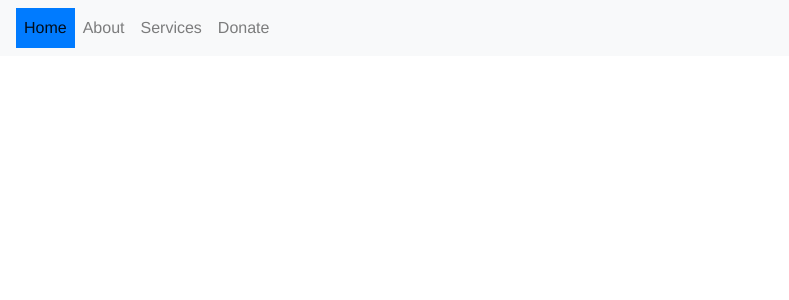
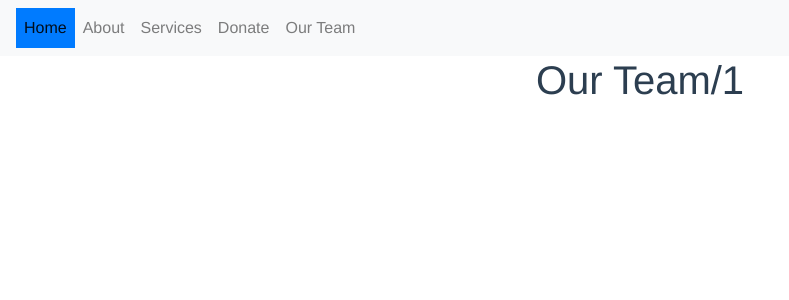
Before and after one commit to ZachyDev/Build-Web-Apps-with-Vue-JS-Firebase, a Vue app in the folder codershub/: page /team/1 in a window 1280 px wide. Shown: the top 300 px of the page, without its empty margins (0-789 px from the left). Built offline with nearby package versions, Linux system fonts and the light colour scheme.

Commit message:
worked on router parameters: how to use the $route object to dynamically render appropriate info✅✅

```diff
--- a/codershub/src/components/Navbar.vue
+++ b/codershub/src/components/Navbar.vue
@@ -16,6 +16,9 @@
       </li>
       <li class="nav-item">
         <router-link :to="{name: 'Donate' }" class="nav-link">Donate</router-link>
+      </li>
+      <li class="nav-item">
+        <router-link to="{name: 'Team'}" class="nav-link">Our Team</router-link>
       </li>
     </ul>
 
--- /dev/null
+++ b/codershub/src/components/Team.vue
@@ -0,0 +1,20 @@
+<template>
+  <div class="team">
+      <h1>Our Team/{{teamId}}</h1>
+  </div>
+</template>
+
+<script>
+export default {
+    name: "Team",
+    data() {
+        return{
+            teamId: this.$route.params.team_id
+        }
+    }
+}
+</script>
+
+<style>
+
+</style>
--- a/codershub/src/router/index.js
+++ b/codershub/src/router/index.js
@@ -4,6 +4,7 @@ import Home from "../components/Home.vue";
 import About from "../components/About.vue";
 import Services from "../components/Services.vue";
 import Donate from '../components/Donate.vue';
+import Team from '../components/Team.vue';
 Vue.use(VueRouter);
 
 const routes = [
@@ -26,6 +27,11 @@ const routes = [
     path: "/donate",
     name: "Donate",
     component: Donate
+  },
+  {
+    path: "/team/:team_id",
+    name: "Team",
+    component: Team
   }
 ];
 
```
